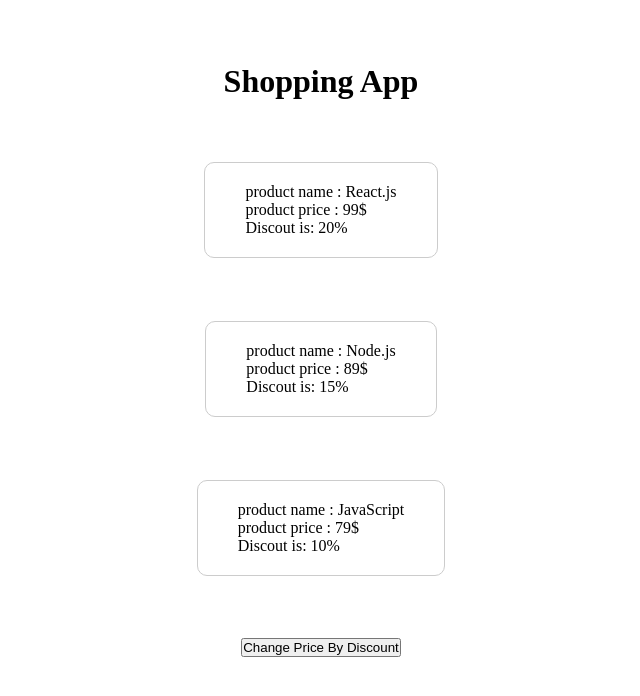
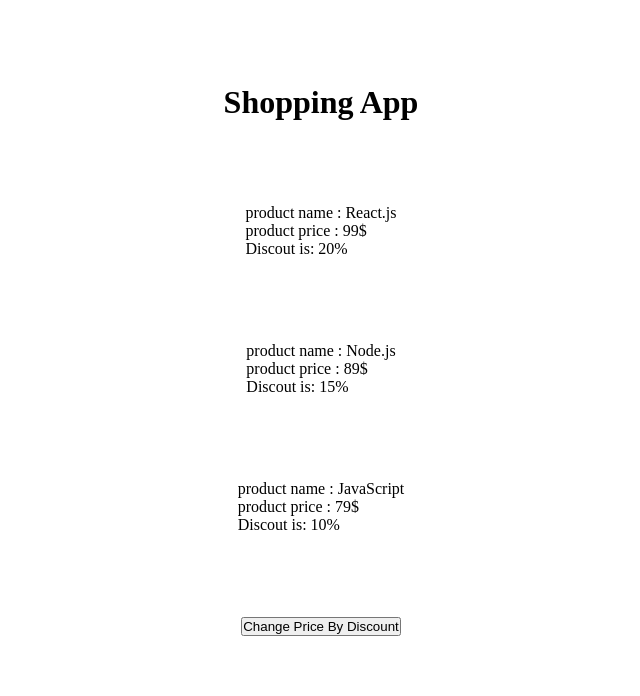
Before and after one commit to Ali-DoostAli/React-course, a React (Create React App) app: page / in a window 1280 px wide. Shown: the top 696 px of the page, without its empty margins (319-959 px from the left). Built offline with nearby package versions, Linux system fonts and the light colour scheme.

Commit message:
Styling modular css

```diff
--- a/src/components/Product/Product.js
+++ b/src/components/Product/Product.js
@@ -1,9 +1,10 @@
-import "./product.css";
+// import "./product.css";
+import styles from "./product.module.css";
 
 
 const Product = (props) => {
   return (
-    <div className="product">
+    <div className={styles.Product}>
       <p>product name : {props.name}</p>
       <p>product price : {props.price}</p>
 
--- a/src/components/Product/product.css
+++ b/src/components/Product/product.module.css
@@ -2,6 +2,4 @@
     border: 1px solid #ccc;
     border-radius: 10px;
     padding: 20px 40px;
-
-
 }
```
